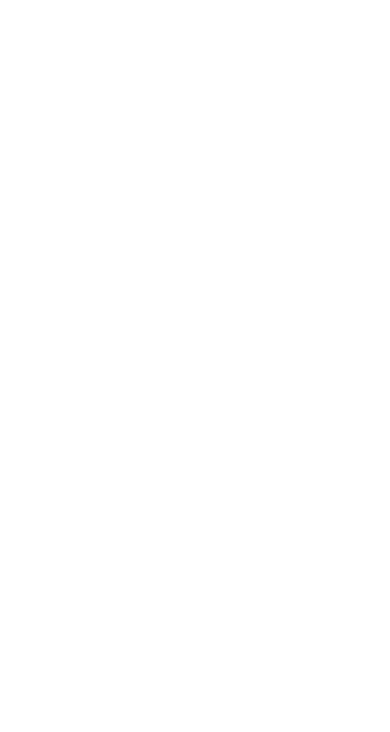
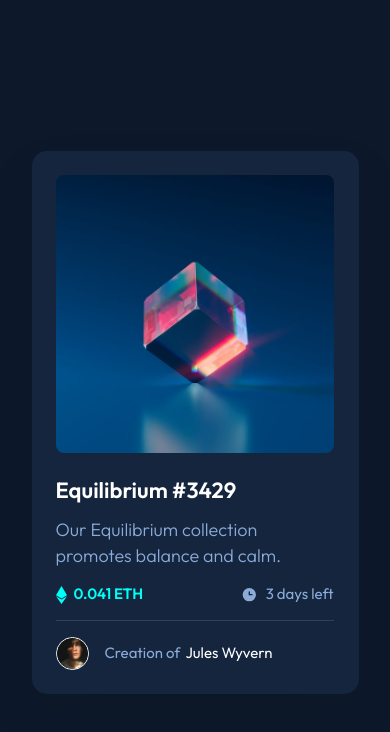
Before and after one commit to brian-jensen/nft-preview-card-component, a plain HTML site: page index.html in a window 390 px wide. Drawn offline with Linux system fonts and the light colour scheme.

Commit message:
Add HTML and mobile CSS

```diff
--- /dev/null
+++ b/css/styles.css
@@ -0,0 +1,172 @@
+:root {
+  --soft-blue: hsl(215, 51%, 70%);
+  --cyan: hsl(178, 100%, 50%);
+  --main-bg: hsl(217, 54%, 11%);
+  --card-bg: hsl(216, 50%, 16%);
+  --dark-blue-line: hsl(215, 32%, 27%);
+  --white: hsl(0, 0%, 100%);
+}
+
+* {
+  box-sizing: border-box;
+  margin: 0;
+  padding: 0;
+}
+
+a {
+  text-decoration: none;
+}
+
+a:link,
+a:visited,
+a:hover,
+a:active {
+  color: inherit;
+}
+
+body {
+  font-family: 'Outfit', sans-serif;
+}
+
+body, main {
+  min-height: 100vh;
+  min-width: 100vw;
+}
+
+main {
+  display: flex;
+  justify-content: center;
+  align-items: center;
+  background-color: var(--main-bg);
+}
+
+section {
+  width: 20.438rem;
+  height: 33.938rem;
+  padding: 24px 25px 24px 24px;
+  border-radius: 15px;
+  box-shadow: 0px 25px 50px rgba(0, 0, 0, 0.0952917);
+  background-color: var(--card-bg);
+}
+
+img {
+  max-width: 100%;
+}
+
+.nft-img-container {
+  display: flex;
+  position: relative;
+  width: 278px;
+  height: 278px;
+}
+
+.nft-img-container,
+.equilibrium-img,
+.overlay {
+  width: 278px;
+  height: 278px;
+  border-radius: 8px;
+}
+
+.overlay {
+  display: none;
+}
+
+.nft-img-container:hover .overlay {
+  display: flex;
+  justify-content: center;
+  align-items: center;
+  position: absolute;
+  top: 0;
+  left: 0;
+  background-color: hsla(178, 100%, 50%, 0.5);
+}
+
+a.equilibrium-link {
+  display: block;
+  font-size: 1.375rem;
+  font-weight: 600;
+  margin-top: 24px;
+  margin-bottom: 13px;
+  color: var(--white);
+  line-height: 1.733rem;
+}
+
+a.equilibrium-link:hover {
+  color: var(--cyan);
+}
+
+.description {
+  font-size: 1.125rem;
+  font-weight: 300;
+  line-height: 26px;
+  color: var(--soft-blue);
+}
+
+.price-time-container {
+  display: flex;
+  justify-content: space-between;
+  align-items: center;
+  margin-bottom: 16px;
+  padding: 16px 0px;
+  border-bottom: 1px solid var(--dark-blue-line);
+}
+
+.bid-price,
+.time-remaining,
+.creator {
+  display: flex;
+  align-items: center;
+  font-size: 0.938rem;
+  line-height: 1.181rem;
+}
+
+.bid-price img,
+.time-remaining img,
+.creator img {
+  display: block;
+}
+
+.bid-price {
+  font-weight: 600;
+  color: var(--cyan);
+}
+
+.bid-price img {
+  margin-right: 7px;
+}
+
+.time-remaining {
+  font-weight: 400;
+  color: var(--soft-blue);
+}
+
+.time-remaining img {
+  margin-right: 8px;
+}
+
+.creator {
+  font-weight: 400;
+  font-size: 0.938rem;
+}
+
+.creator img {
+  width: 2.063rem;
+  height: 2.063rem;
+  margin-right: 16px;
+  border: 1px solid var(--white);
+  border-radius: 50%;
+}
+
+a.creator .creation {
+  color: var(--soft-blue);
+}
+
+a.creator .name {
+  margin-left: 2px;
+  color: var(--white);
+}
+
+a.creator:hover .name {
+  color: var(--cyan);
+}
--- a/index.html
+++ b/index.html
@@ -1,14 +1,57 @@
 <!DOCTYPE html>
 <html lang="en">
+
 <head>
   <meta charset="UTF-8">
   <meta http-equiv="X-UA-Compatible" content="IE=edge">
   <meta name="viewport" content="width=device-width, initial-scale=1.0">
   <link rel="icon" type="image/png" sizes="32x32" href="./images/favicon-32x32.png">
+  <link rel="preconnect" href="https://fonts.googleapis.com">
+  <link rel="preconnect" href="https://fonts.gstatic.com" crossorigin>
+  <link href="https://fonts.googleapis.com/css2?family=Outfit:wght@300;400;600&display=swap" rel="stylesheet">
+  <title>Frontend Mentor | NFT preview card component</title>
+  <link rel="stylesheet" href="./css/normalize.css">
+  <link rel="stylesheet" href="./css/styles.css">
+</head>
 
-  <title>Frontend Mentor | NFT preview card component</title>
-</head>
 <body>
+  <main>
+    <section>
+      <a href="#top" class="nft-img-container">
+        <img class="equilibrium-img" src="./images/image-equilibrium.jpg" alt="Graphic of a transparent cube with color refractions">
+        <span class="overlay">
+          <img class="eye-img" src="./images/icon-view.svg" alt="Icon of an eye">
+        </span>
+      </a>
+      <a href="#top" class="equilibrium-link">Equilibrium #3429</a>
+      <p class="description">Our Equilibrium collection promotes balance and calm.</p>
+      <div class="price-time-container">
+        <p class="bid-price">
+          <span>
+            <img src="./images/icon-ethereum.svg" alt="Ethereum Logo">
+          </span>
+          0.041 ETH
+        </p>
+        <p class="time-remaining">
+          <span>
+            <img src="./images/icon-clock.svg" alt="Icon of a clock with 2 hands and no digits">
+          </span>
+          3 days left
+        </p>
+      </div>
+      <a href="#top" class="creator">
+        <span>
+          <img src="./images/image-avatar.png" alt="Photo of Jules Wyvern">
+        </span>
+        <span class="creation">
+          Creation of&nbsp;
+        </span>
+        <span class="name">
+          Jules Wyvern
+        </span>
+      </a>
+    </section>
+  </main>
+</body>
 
-</body>
 </html>
```
Also changed, not shown: css/normalize.css (added).
